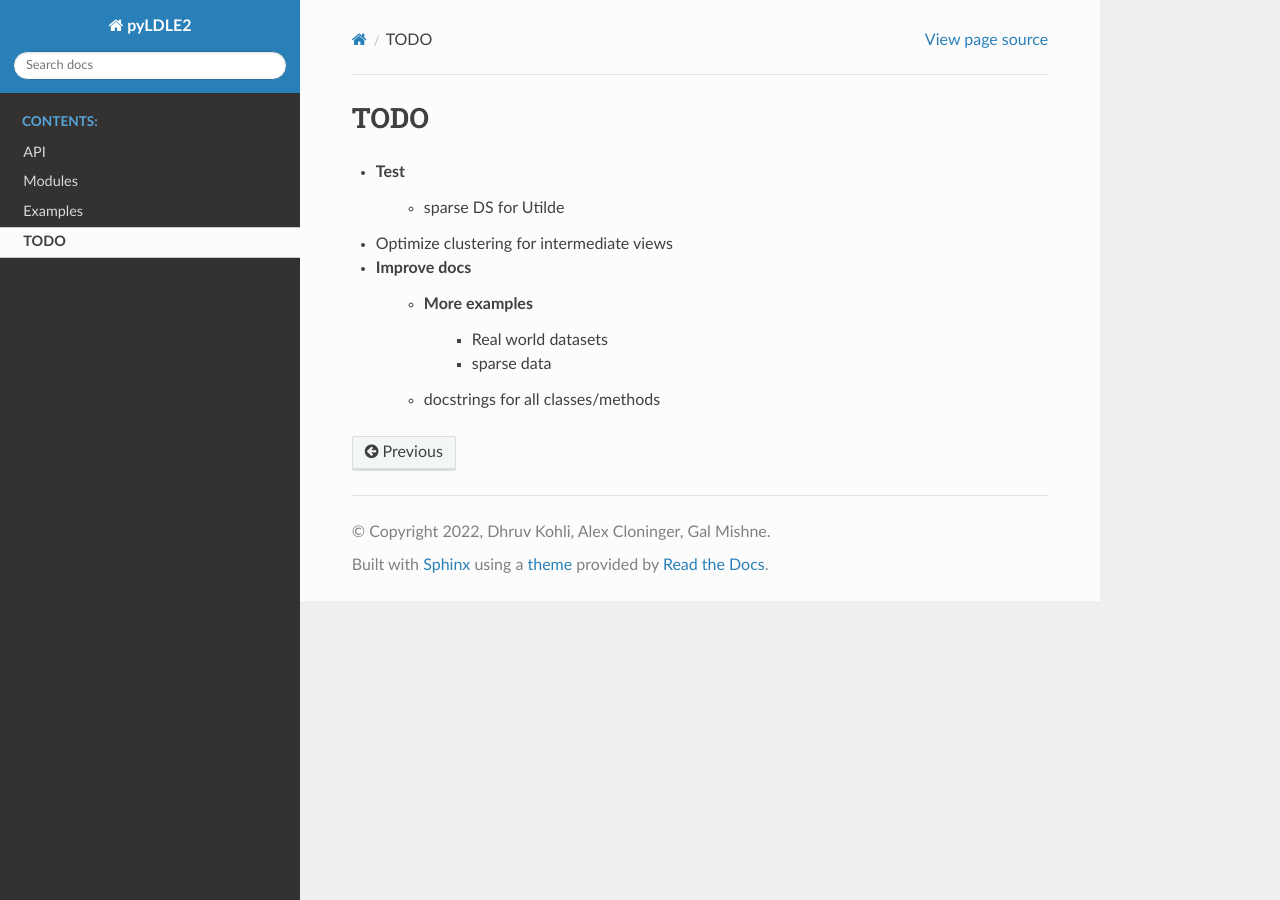
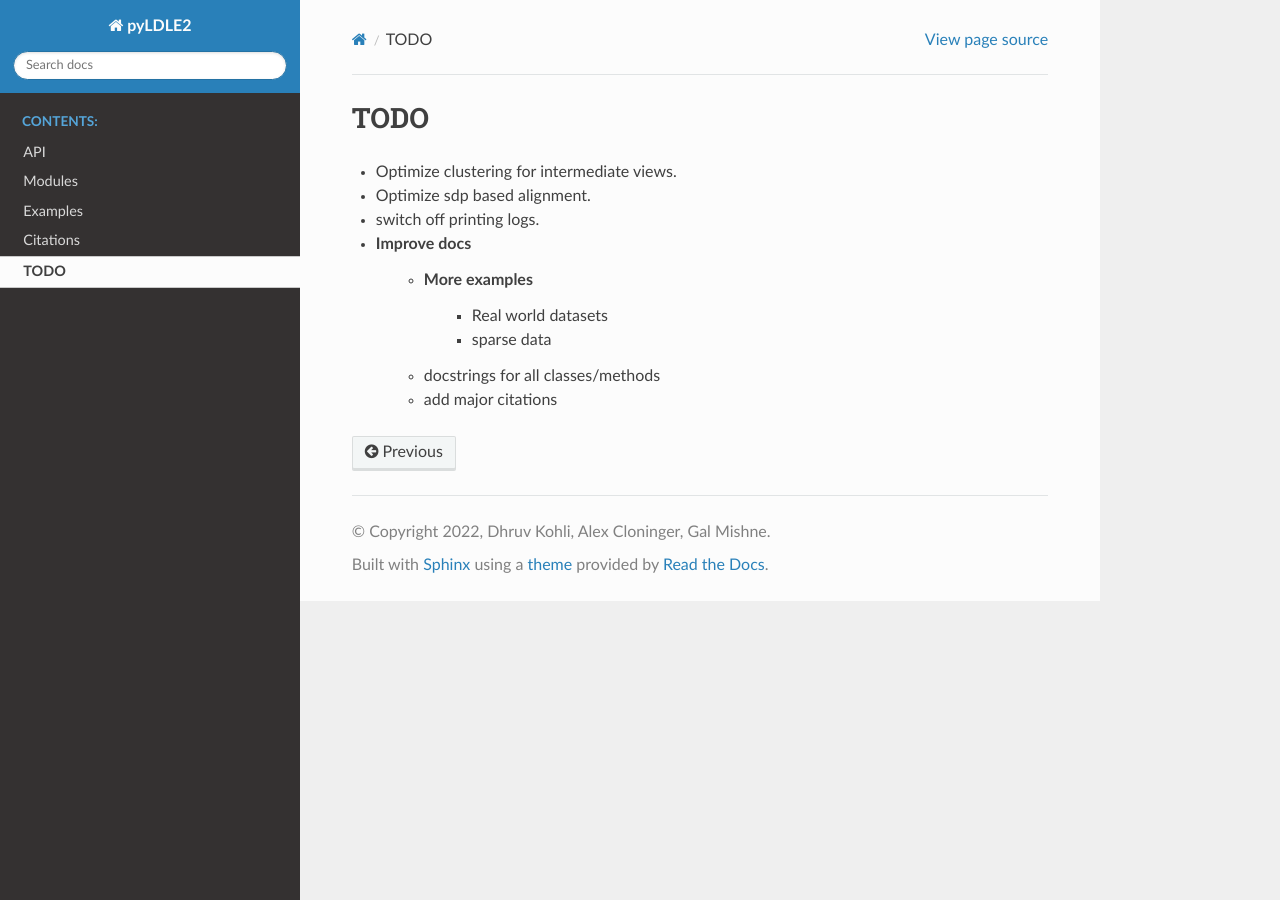
Before and after one commit to chiggum/pyLDLE2, a Sphinx documentation site: the page built from docs/todo.rst, in a window 1280 px wide. Built offline with Sphinx 7.4.7 and the Read the Docs theme 2.0.0, drawn with Linux system fonts in a browser that asks for light colours; pages that are not in the unit, such as notebooks, are missing from menus.

Commit message:
updated docs

```diff
--- a/docs/index.rst
+++ b/docs/index.rst
@@ -18,4 +18,5 @@ Installation
    api
    modules
    examples
+   citations
    todo
--- a/docs/todo.rst
+++ b/docs/todo.rst
@@ -1,11 +1,12 @@
 TODO
 ====
 
-- Test
-    - sparse DS for Utilde
-- Optimize clustering for intermediate views
+- Optimize clustering for intermediate views.
+- Optimize sdp based alignment.
+- switch off printing logs.
 - Improve docs
     - More examples
         - Real world datasets
         - sparse data
     - docstrings for all classes/methods
+    - add major citations
```
Also changed, not shown: other parts of docs/index.rst (+1 -1 lines), docs/citations.rst (added, +37 -0 lines), docs/requirements.txt (+6 -4 lines).
